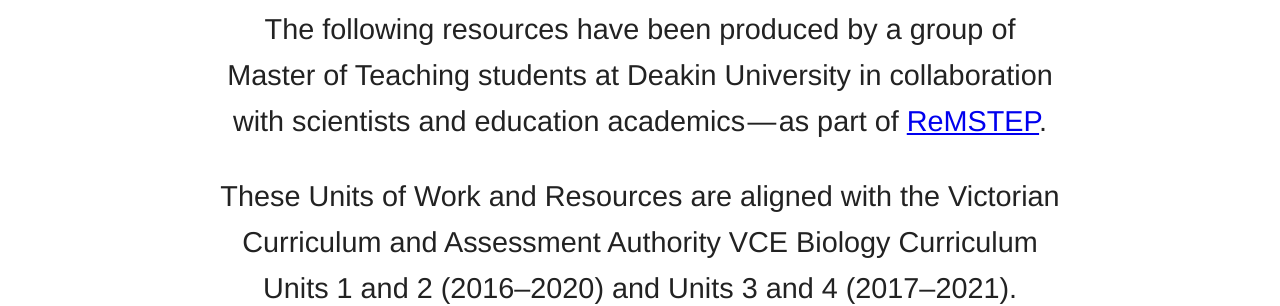
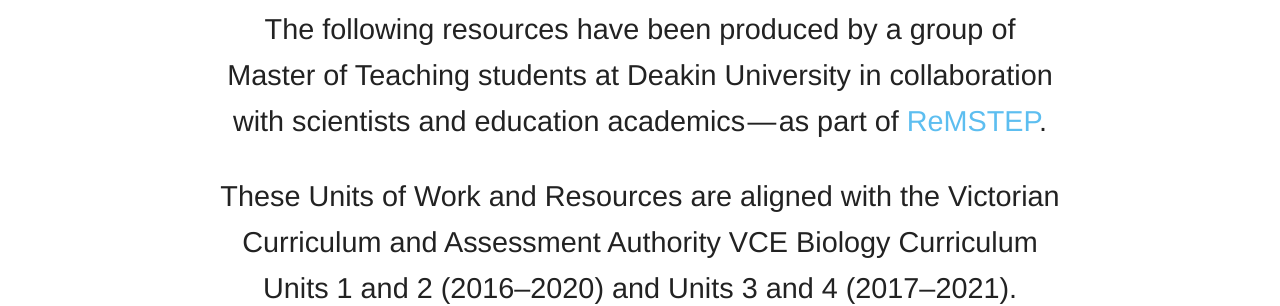
Before and after one commit to contemporaryVCEbiology/contemporaryVCEbiology, a Jekyll site: the page built from index.html, in a window 1280 px wide. Shown: the part 533-839 px from the top of the page. Built offline with Jekyll 4.4.1, drawn with Linux system fonts in a browser that asks for light colours.

Commit message:
link colours

```diff
--- a/_sass/_typography.scss
+++ b/_sass/_typography.scss
@@ -16,3 +16,11 @@
     font-weight: 100;
     line-height: 1.6;
 }
+a,
+a:visited {
+	color: #5DBEF0;
+	text-decoration: none;
+}
+a:hover {
+	text-decoration: underline;
+}
```
